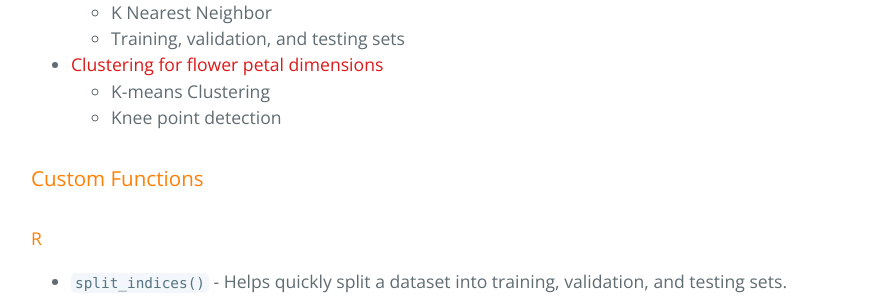
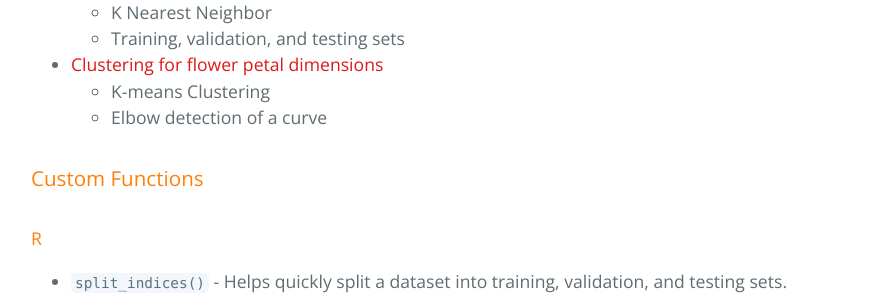
Before and after one commit to jmtritch/jmtritch.github.io, a Jekyll site: the page built from index.md, in a window 1280 px wide. Shown: the part 1774-2074 px from the top of the page, without its empty margins (193-1063 px from the left). Built offline with Jekyll 4.4.1, drawn with Linux system fonts in a browser that asks for light colours; our own code applies the rules of GitHub Pages for plain Markdown files.

Commit message:
Update index.md

```diff
--- a/index.md
+++ b/index.md
@@ -50,7 +50,7 @@
     - Training, validation, and testing sets
 - [Clustering for flower petal dimensions](modeling/iris)
     - K-means Clustering
-    - Knee point detection
+    - Elbow detection of a curve
 
 ### Custom Functions <a name="functions"></a>
 
```
